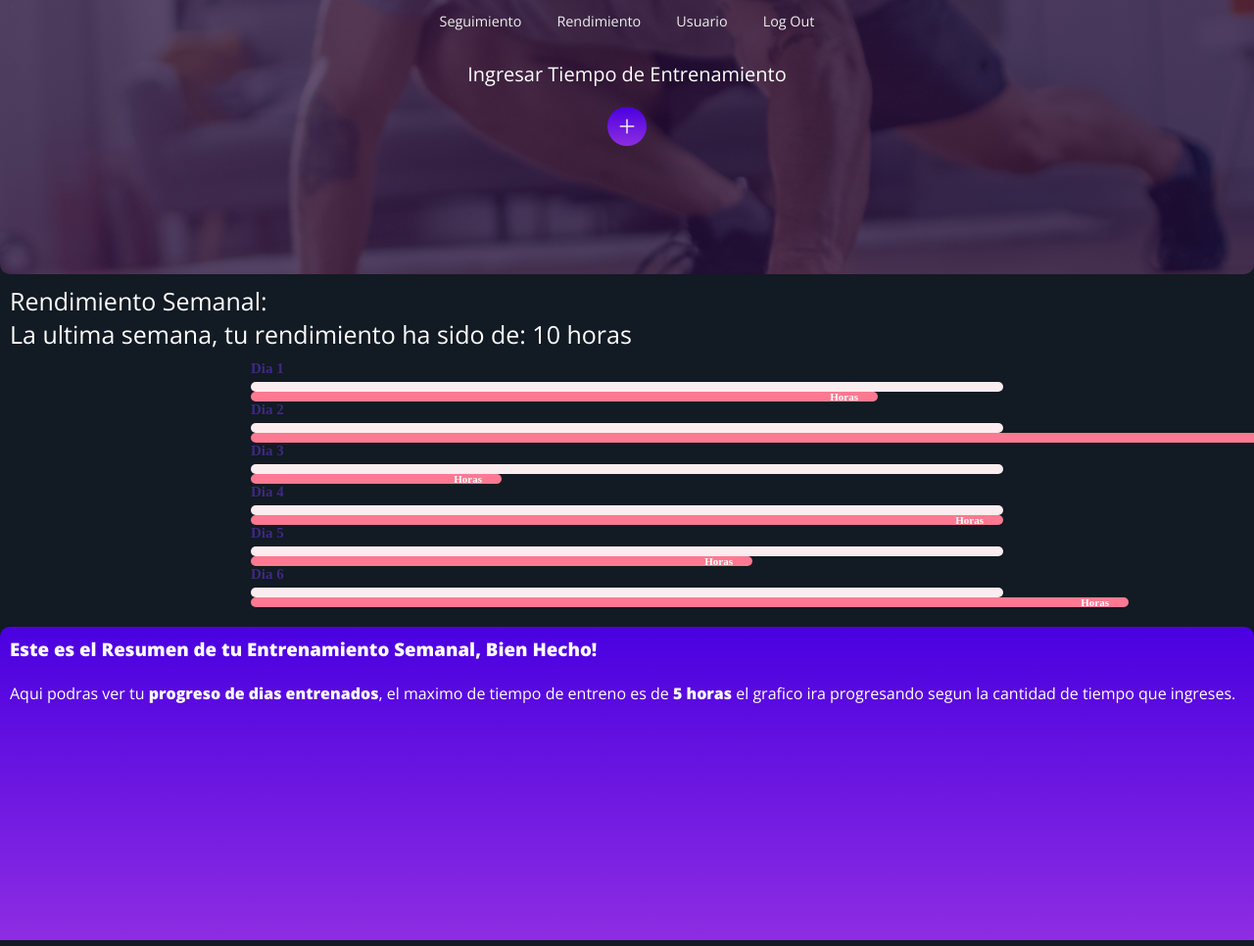
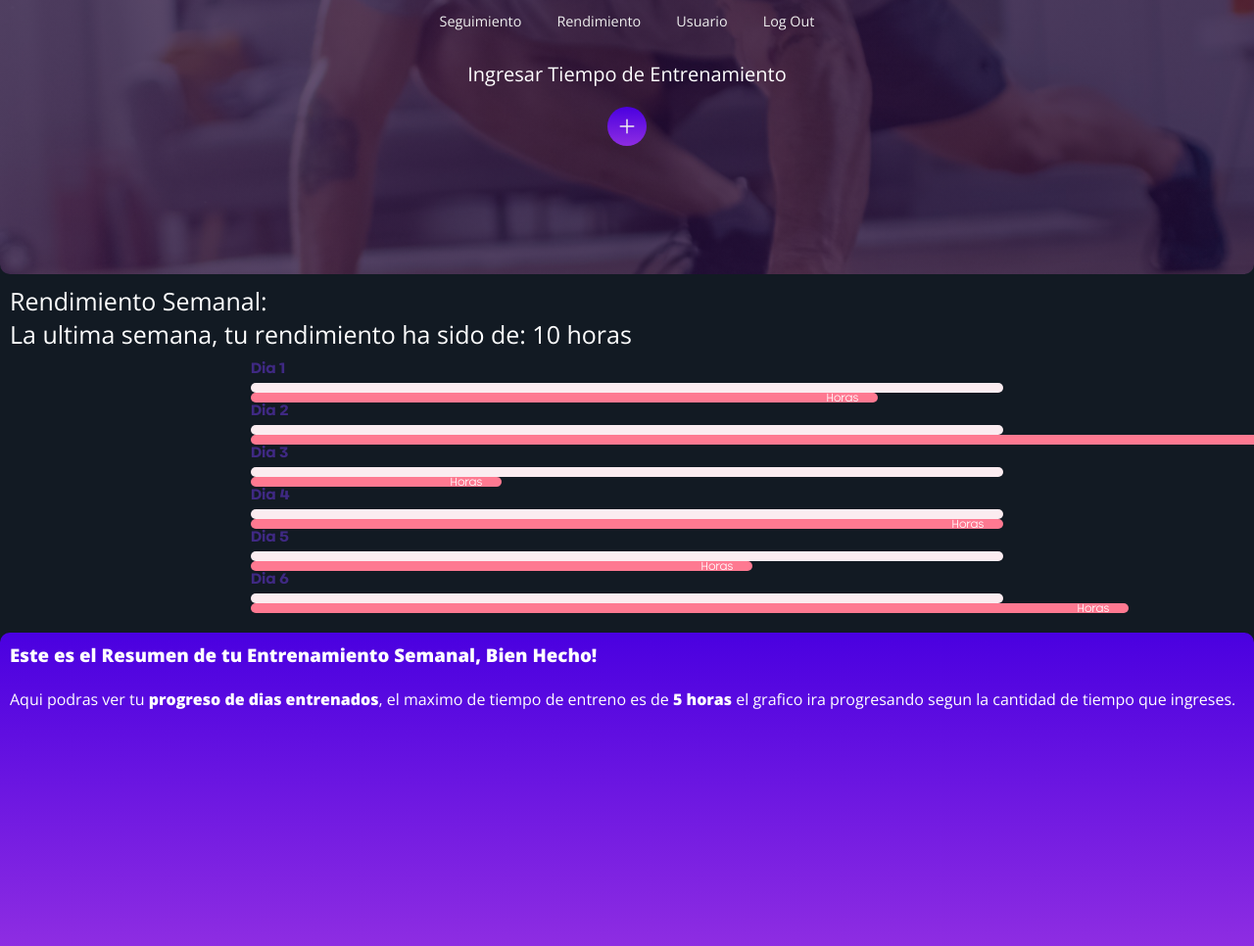
Before and after one commit to SrNacho/training-follow-up, a Django app: template sitio/templates/rendimientoold.html in a window 1280 px wide; the page is wider, and only the part inside the window is pictured. Shown: that part at 98% size. Run offline with Django 3.2, Linux system fonts and the light colour scheme; the template is opened without the code that fills it: most values are stand-ins (such as "Sample title", 1, 10 or a date in 2020); some libraries are stand-ins or nearby versions; some web fonts are replaced.

Commit message:
more routes

```diff
--- a/sitio/static/style/style-bar-chart.css
+++ b/sitio/static/style/style-bar-chart.css
@@ -5,7 +5,7 @@
   font-style: normal;
   font-weight: normal;
   src: local("Neometric Extra Bold"),
-    url("../fonts/Neometric\ Alt\ Extra\ Bold\ \(Bold\).woff") format("woff");
+    url("../fonts/NeometricBold.woff") format("woff");
 }
 
 @font-face {
@@ -13,8 +13,7 @@
   font-style: normal;
   font-weight: normal;
   src: local("Neometric Extra Light"),
-    url("../fonts/Neometric\ Alt\ Extra\ Light\ \(Regular\).woff")
-      format("woff");
+    url("../fonts/NeometricLight.woff") format("woff");
 }
 
 * {
```
